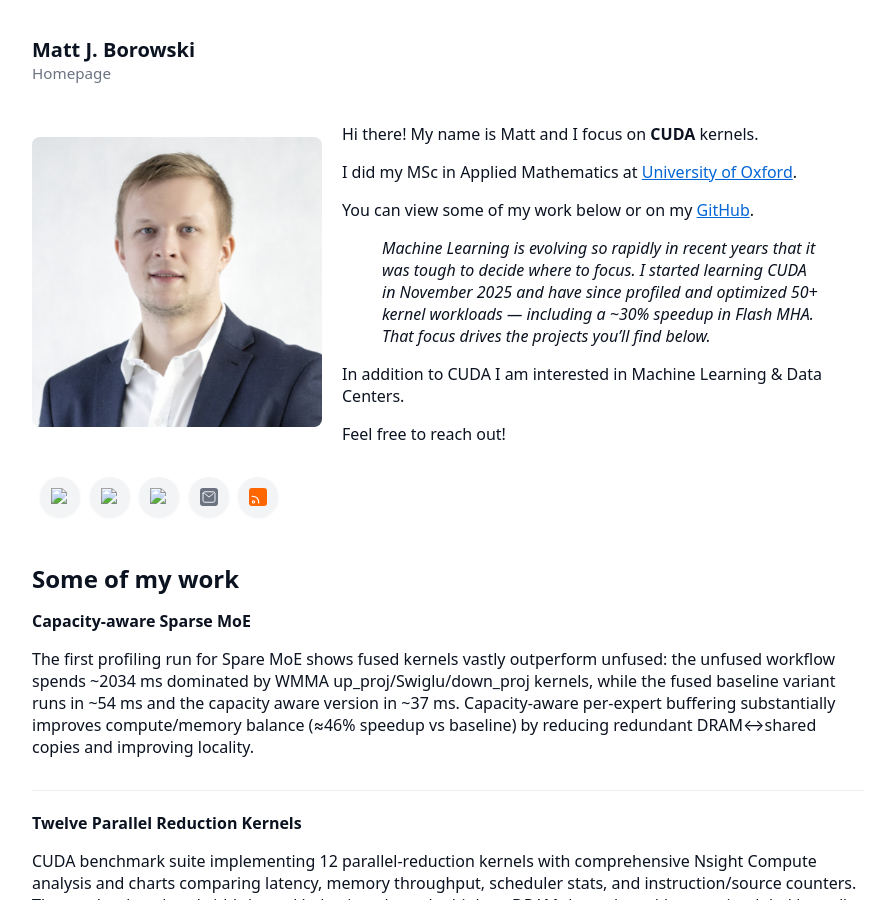
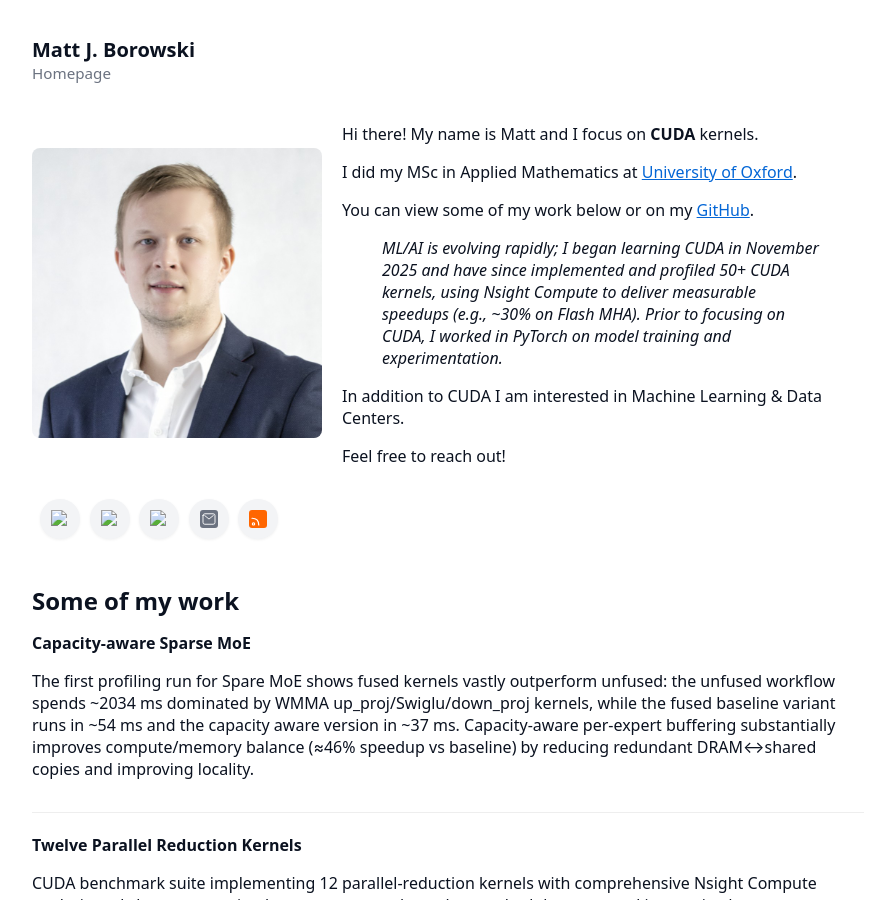
Before and after one commit to MattJBorowski1991/mattjborowski1991.github.io, a Jekyll site: the page built from index.md, in a window 1280 px wide and 900 px high. Shown: the whole window, without its empty margins (192-1078 px from the left). Built offline with Jekyll 4.4.1, drawn with Linux system fonts in a browser that asks for light colours.

Commit message:
Fix formatting

```diff
--- a/index.md
+++ b/index.md
@@ -16,7 +16,7 @@ layout: default
 <p>You can view some of my work below or on my <a href="https://github.com/MattJBorowski1991">GitHub</a>.</p>
 
   <blockquote>
-    <p><em>Machine Learning is evolving so rapidly in recent years that it was tough to decide where to focus. I started learning CUDA in November 2025 and have since profiled and optimized 50+ kernel workloads — including a ~30% speedup in Flash MHA. That focus drives the projects you’ll find below.</em></p>
+    <p><em>ML/AI is evolving rapidly; I began learning CUDA in November 2025 and have since implemented and profiled 50+ CUDA kernels, using Nsight Compute to deliver measurable speedups (e.g., ~30% on Flash MHA). Prior to focusing on CUDA, I worked in PyTorch on model training and experimentation.</em></p>
   </blockquote>
 
 <p>In addition to CUDA I am interested in Machine Learning & Data Centers.</p>
```
